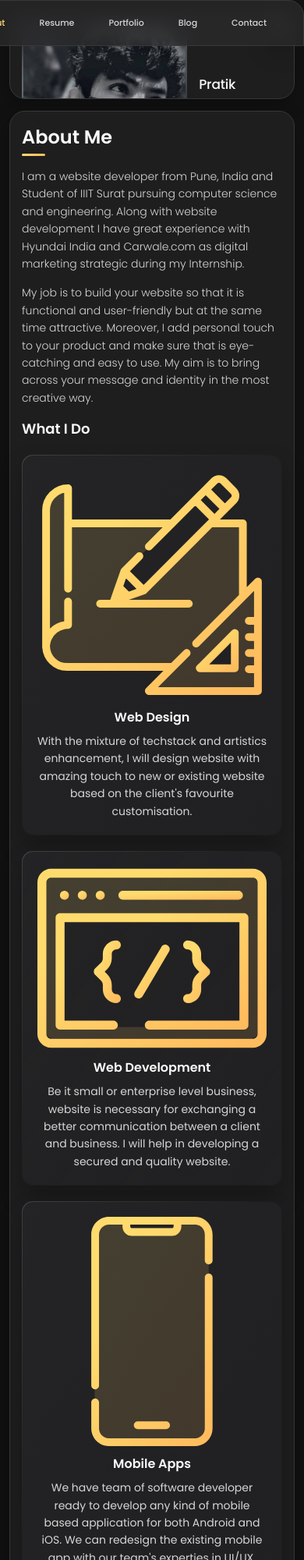
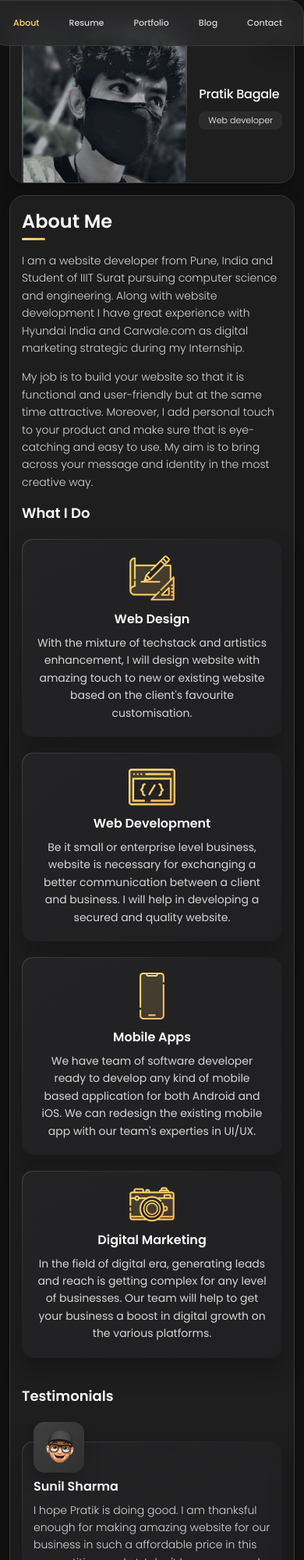
Before and after one commit to 10pratik10/10pratik10.github.io, a plain HTML site: page index.html in a window 390 px wide. Shown: the top 2000 px of the page at 78% size. Drawn offline with nearby package versions, Linux system fonts and the light colour scheme.

Commit message:
Update style.css
Made it more responsive for mobile interface.

```diff
--- a/assets/css/style.css
+++ b/assets/css/style.css
@@ -266,7 +266,7 @@ main {
 
 .sidebar {
   margin-bottom: 15px;
-  max-height: 112px;
+  max-height: 220px;
   overflow: hidden;
   transition: var(--transition-2);
 }
@@ -288,7 +288,7 @@ main {
 }
 .info-content .name {
   color: var(--white-2);
-  font-size: var(--fs-3);
+  font-size: var(--fs-4);
   font-weight: var(--fw-500);
   letter-spacing: -0.25px;
   margin-bottom: 10px;
@@ -1916,8 +1916,8 @@ main {
 }
 
 .navbar-list {
-  gap: 30px;
-  padding: 0 20px;
+  gap: 24px;
+  padding: 0 0px; /*Recent changes  (0 20px)*/
 }
 .navbar-link { font-weight: var(--fw-500); }
 
@@ -1963,6 +1963,18 @@ main {
 }
 
 img {
-  width: 100%;
+  width: 60px;
   height: auto;
 }
+.avatar-box img {
+  width: 100%;
+  height: auto;
+}
+.testimonials-avatar-box img{
+  width: 65px;
+  height: auto;
+}
+.modal-avatar-box img{
+  width: 65px;
+  height: auto;
+}
```
